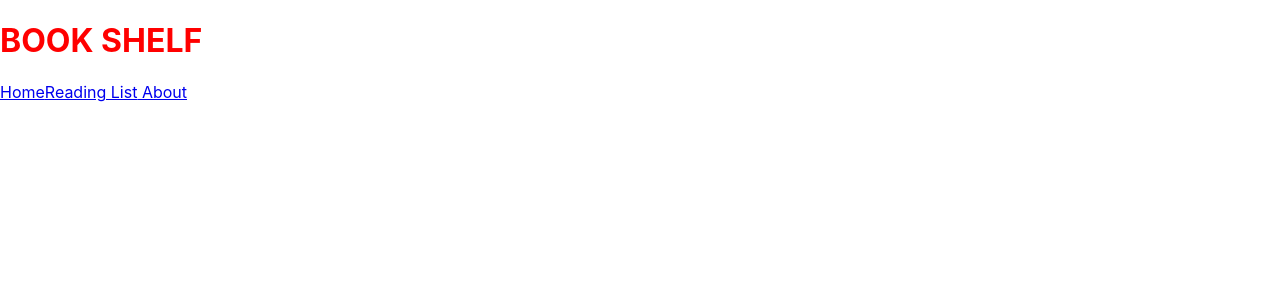
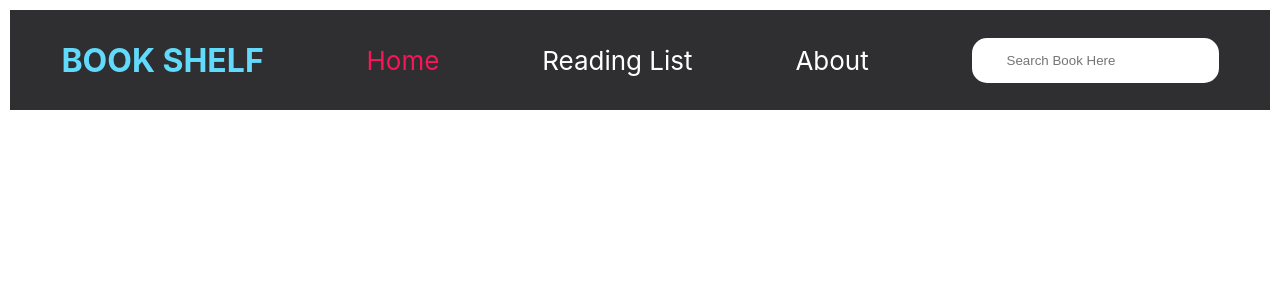
Before and after one commit to anwar730/my_book, a React (Create React App) app: page / in a window 1280 px wide. Shown: the top 300 px of the page. Built offline with nearby package versions, Linux system fonts and the light colour scheme.

Commit message:
Style the navbar and add db.json file

```diff
--- a/package.json
+++ b/package.json
@@ -7,6 +7,7 @@
     "@testing-library/react": "^13.4.0",
     "@testing-library/user-event": "^13.5.0",
     "json": "^11.0.0",
+    "json-server": "^0.17.0",
     "react": "^18.2.0",
     "react-dom": "^18.2.0",
     "react-router-dom": "^6.4.1",
--- a/src/App.css
+++ b/src/App.css
@@ -36,3 +36,29 @@
     transform: rotate(360deg);
   }
 }
+#nav-bar{
+  display: flex;
+  text-align: center;
+  align-items: center;
+  justify-content: space-around;
+  margin: 10px 10px;
+  background-color: #2f2f31;
+
+  height : 100px
+}
+a {
+  color: white;
+  text-decoration: none;
+  font-size: 26px;
+}
+a.active{
+  color: #f91558
+}
+#filter {
+  border-radius: 15px;
+  border: none;
+  padding: 15px 35px;
+}
+#logo{
+  color:#61dafb
+}
--- a/src/App.js
+++ b/src/App.js
@@ -15,9 +15,9 @@ function App() {
      <NavBar/>
     <Routes>
 
-        <Route exact path="/" element={<Home />}/>
-        <Route path="/about" element={<About/>}/>
-        <Route path ='/ReadingList' element={<ReadingList/>}/>
+        <Route  path="/home" element={<Home />}/>
+        <Route  path="/about" element={<About/>}/>
+        <Route  path ='/ReadingList' element={<ReadingList/>}/>
 
     </Routes>
     </div>
--- a/src/components/NavBar.js
+++ b/src/components/NavBar.js
@@ -22,10 +22,12 @@ import { NavLink } from "react-router-dom";
 function NavBar() {
   return (
     <div id="nav-bar">
-        <h1 style={{color:'red'}}>BOOK SHELF</h1>
+        <h1 id ="logo">BOOK SHELF</h1>
       <NavLink class="NavLink" to="/" >Home</NavLink>
       <NavLink class="NavLink" to="/ReadingList" >Reading List</NavLink>
       <NavLink class="NavLink" to="/about" >  About</NavLink>
+
+      <input type='text' id ="filter"placeholder="Search Book Here"/>
     </div>
   );
 }
```
Also changed, not shown: 1 other file (tests, documents, lock files or other folders).
